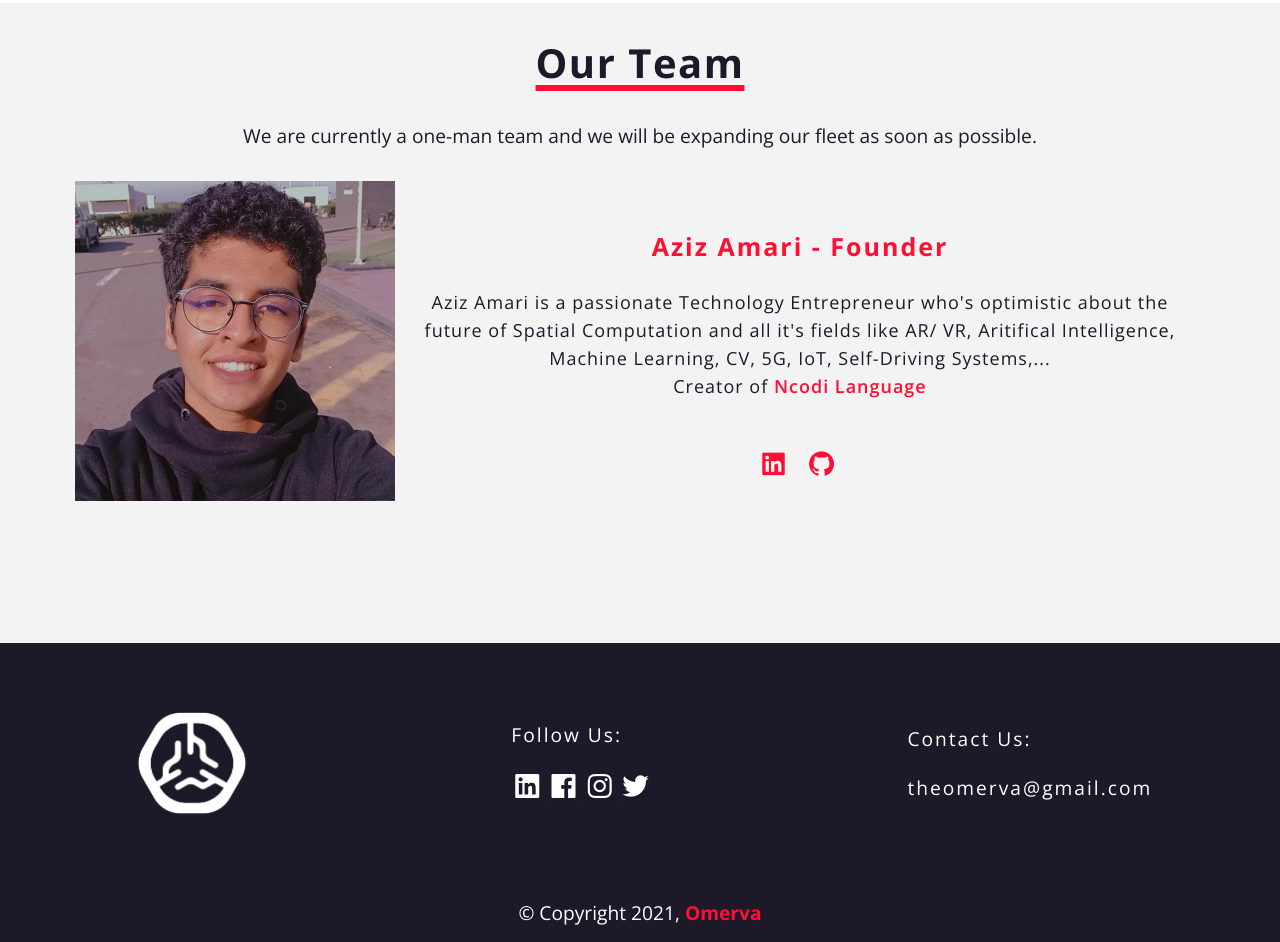
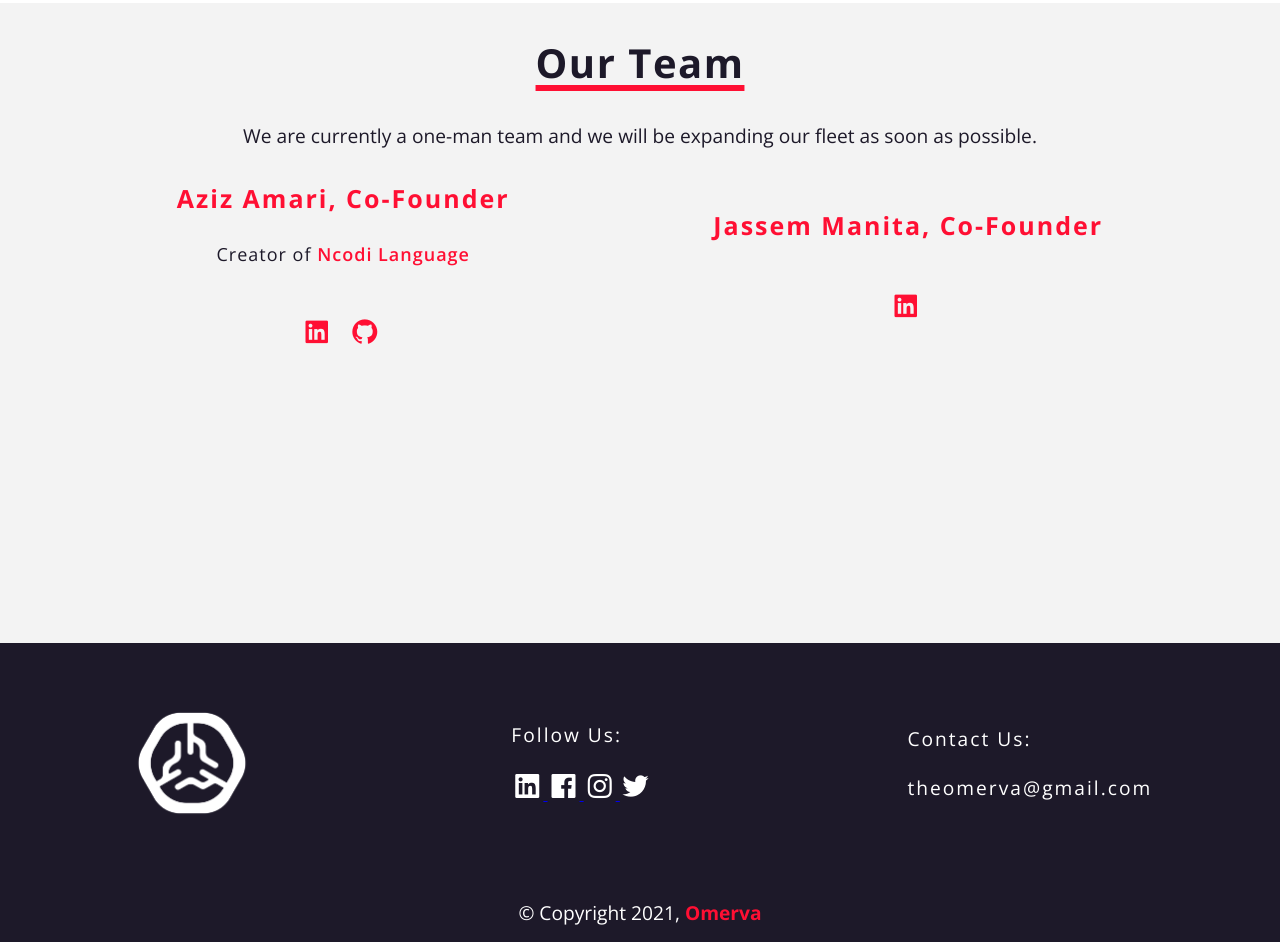
Before and after one commit to azizamari/Omerva-Website, a plain HTML site: page index.html in a window 1280 px wide. Shown: the part 1890-2832 px from the top of the page. Drawn offline with nearby package versions, Linux system fonts and the light colour scheme.

Commit message:
update team

```diff
--- a/index.html
+++ b/index.html
@@ -128,12 +128,12 @@
         <h2 class="section__title">Our Team</h2>
         <h4>We are currently a one-man team and we will be expanding our fleet as soon as possible.</h4>
         <div class="main_about">
-            <img src="assets/aziz.jpg" alt="Aziz Amari Picture" class="about_image">
+            <!-- <img src="assets/aziz.jpg" alt="Aziz Amari Picture" class="about_image"> -->
             <div class="about_text">
-                <h5><a href="https://azizamari.github.io/" target="_blank">Aziz Amari - Founder</a></h5>
+                <h5><a href="https://azizamari.github.io/" target="_blank">Aziz Amari, Co-founder</a></h5>
                 <p>
                     <!-- link Spatial computation to an article -->
-                    Aziz Amari is a passionate Technology Entrepreneur who's optimistic about the future of Spatial Computation and all it's fields like AR/ VR, Aritifical Intelligence, Machine Learning, CV, 5G, IoT, Self-Driving Systems,...<br>
+                    <!-- Aziz Amari is a passionate Technology Entrepreneur who's optimistic about the future of Spatial Computation and all it's fields like AR/ VR, Aritifical Intelligence, Machine Learning, CV, 5G, IoT, Self-Driving Systems,...<br> -->
                     Creator of <a href="http://ncodi.tn" target="_blank">Ncodi Language</a>
                 </p>
                 <div class="about_contact">
@@ -142,6 +142,18 @@
                     </a>
                     <a href="https://github.com/azizamari" target="_blank">
                         <i class='bx bxl-github'></i>
+                    </a>
+                </div>
+            </div>
+            <div class="about_text">
+                <h5>Jassem Manita, Co-founder</h5>
+                <p>
+                    <!-- link Spatial computation to an article -->
+                    <!-- Jassem is a passionate Technology Entrepreneur who's optimistic about the future of Spatial Computation and all it's fields like AR/ VR, Aritifical Intelligence, Machine Learning, CV, 5G, IoT, Self-Driving Systems,...<br> -->
+                </p>
+                <div class="about_contact">
+                    <a href="https://www.linkedin.com/in/jassem-manita-00480a1b4/" target="_blank">
+                        <i class='bx bxl-linkedin-square'></i>
                     </a>
                 </div>
             </div>
```
